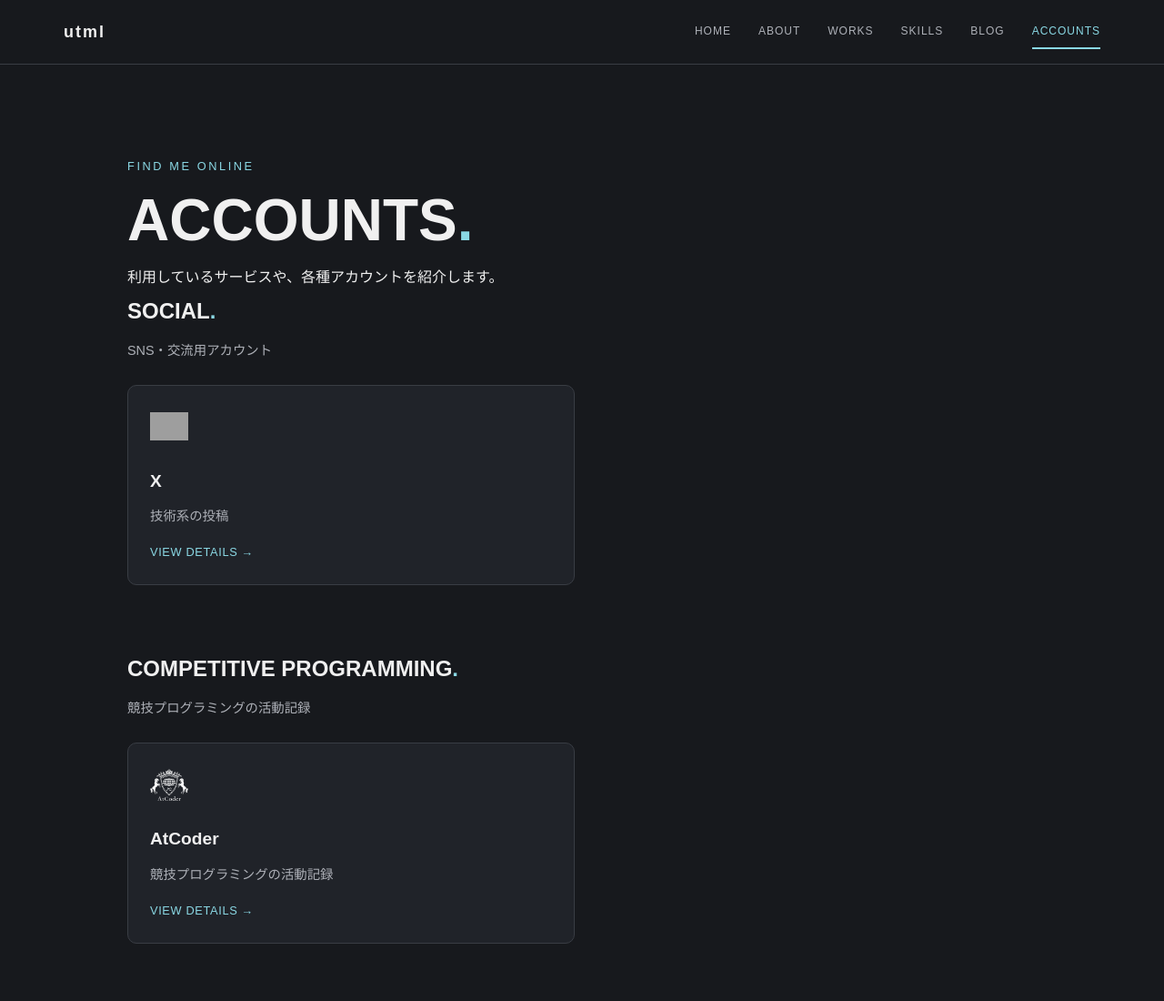
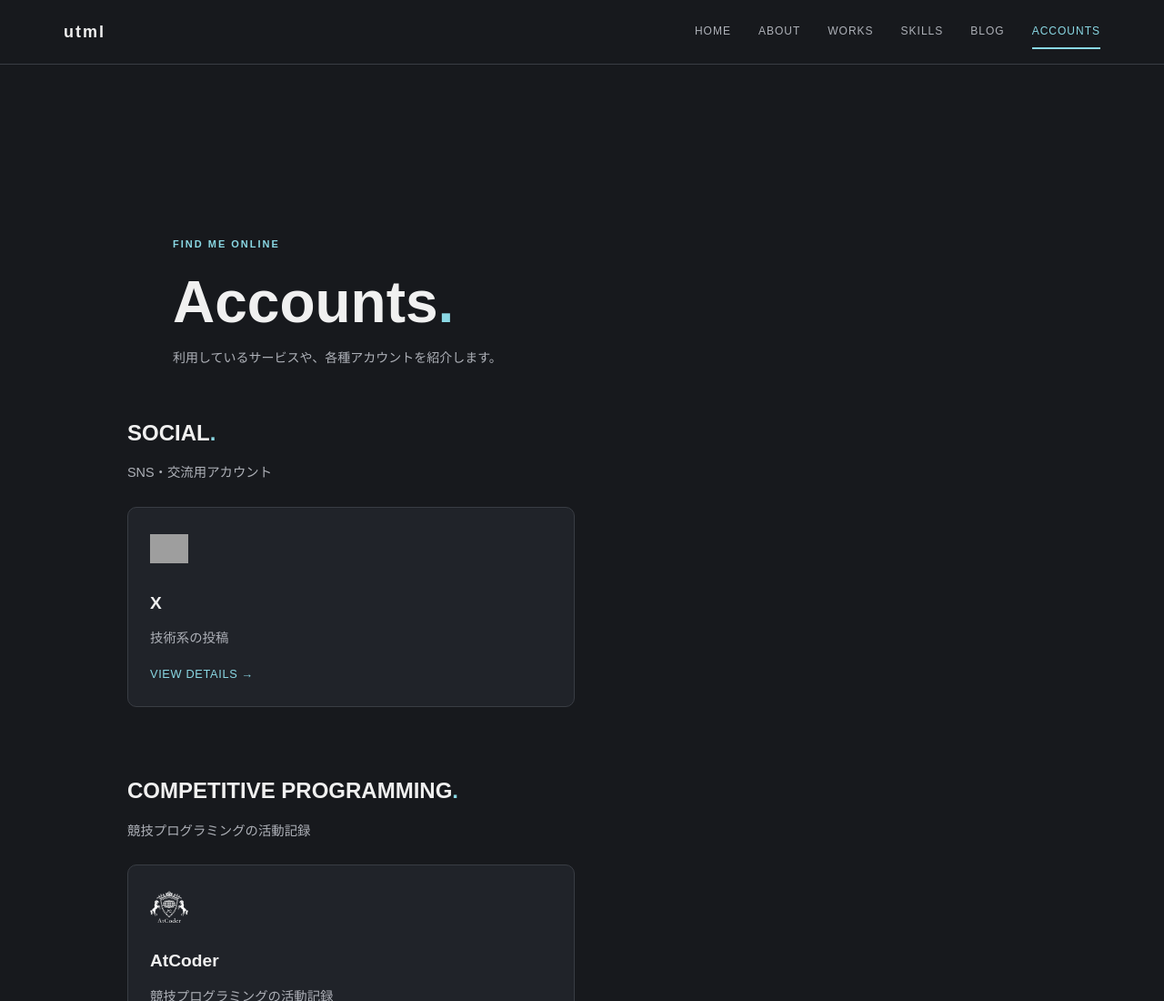
Before and after one commit to UT0911/utml, a plain HTML site: page pages/accounts.html in a window 1280 px wide. Shown: the top 1100 px of the page at 91% size. Drawn offline with Linux system fonts and the light colour scheme; grey boxes are pictures that could not be loaded.

Commit message:
Unify accounts page heading markup

```diff
--- a/pages/accounts.html
+++ b/pages/accounts.html
@@ -9,66 +9,42 @@
     <title>Accounts | utml</title>
     <link rel="stylesheet" href="../css/style.css">
     <link rel="stylesheet" href="../css/pages/accounts.css">
-    <link rel="stylesheet" href="../css/common.css">
 </head>
 
 <body>
 
-    <!-- ヘッダー -->
     <div id="header"></div>
 
-
     <main class="accounts-container">
-
-        <!-- ページタイトル -->
-        <section class="page-heading">
-            <p class="section-label">FIND ME ONLINE</p>
-            <h1>ACCOUNTS<span>.</span></h1>
-            <p>
-                利用しているサービスや、各種アカウントを紹介します。
-            </p>
+        <section class="page-hero">
+            <p class="eyebrow">FIND ME ONLINE</p>
+            <h1>Accounts<span class="gradient-text">.</span></h1>
+            <p>利用しているサービスや、各種アカウントを紹介します。</p>
         </section>
 
-        <!-- SNS -->
         <section class="account-section">
             <h2>SOCIAL<span>.</span></h2>
-            <p class="account-section-description">
-                SNS・交流用アカウント
-            </p>
-
+            <p class="account-section-description">SNS・交流用アカウント</p>
             <div id="social-accounts" class="account-grid"></div>
         </section>
 
-        <!-- 競技プログラミング -->
         <section class="account-section">
             <h2>COMPETITIVE PROGRAMMING<span>.</span></h2>
-            <p class="account-section-description">
-                競技プログラミングの活動記録
-            </p>
-
+            <p class="account-section-description">競技プログラミングの活動記録</p>
             <div id="competitive-accounts" class="account-grid"></div>
         </section>
 
-        <!-- 技術系サービス -->
         <section class="account-section">
             <h2>TECHNICAL CONTENT<span>.</span></h2>
-            <p class="account-section-description">
-                ソースコードや技術記事
-            </p>
-
+            <p class="account-section-description">ソースコードや技術記事</p>
             <div id="technical-accounts" class="account-grid"></div>
         </section>
 
-        <!-- 動画 -->
         <section class="account-section">
             <h2>VIDEO<span>.</span></h2>
-            <p class="account-section-description">
-                動画・チャンネル
-            </p>
-
+            <p class="account-section-description">動画・チャンネル</p>
             <div id="video-accounts" class="account-grid"></div>
         </section>
-
     </main>
 
     <div id="footer"></div>
```
